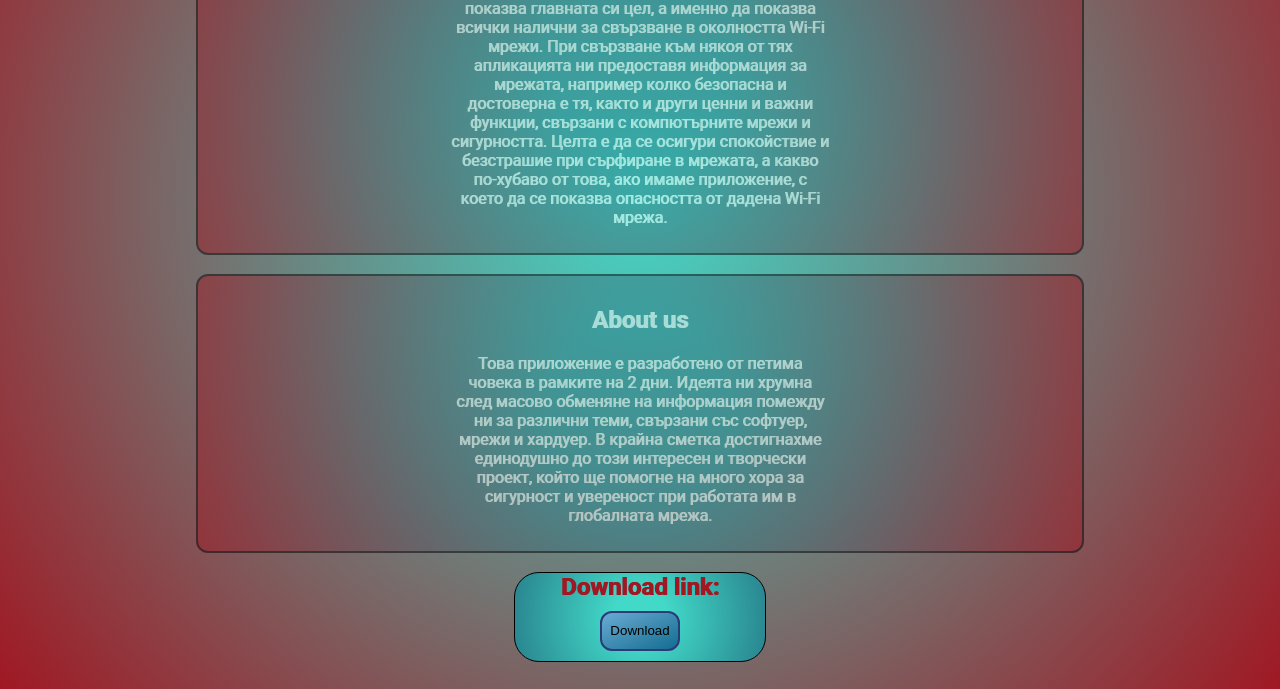
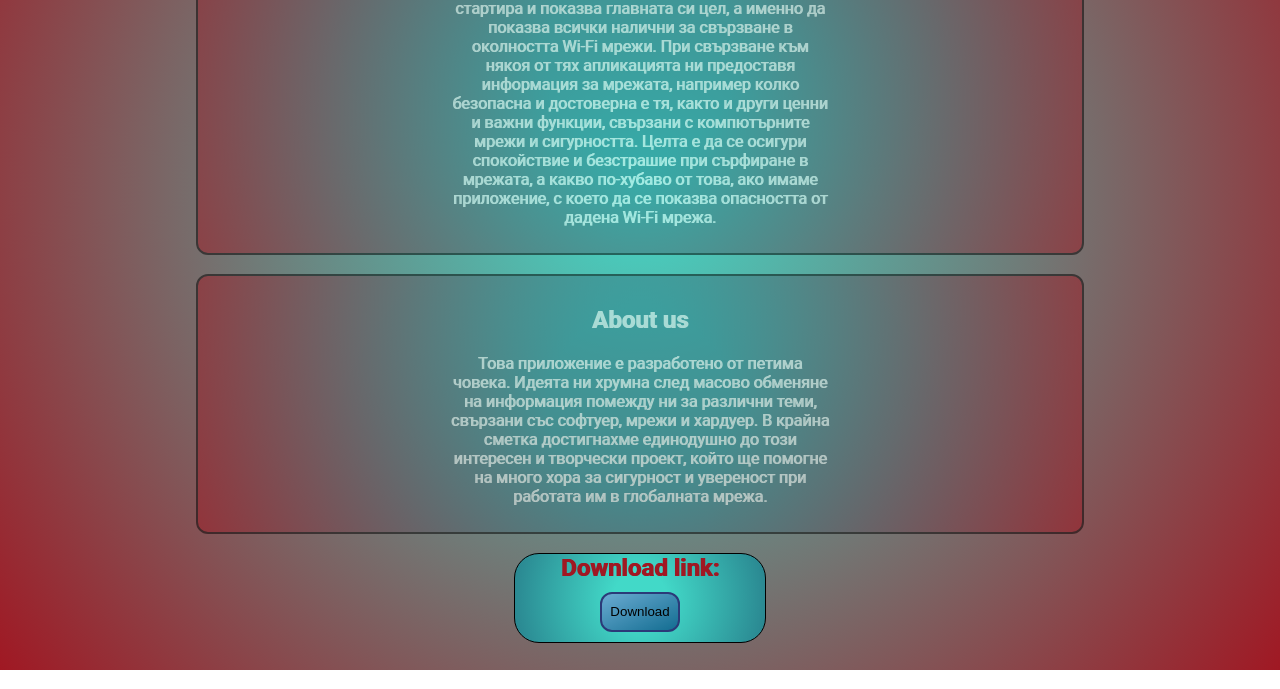
Before and after one commit to StefyVP/Hack_TUES_9_VLAN, a plain HTML site: page website_for_downloads/index.html in a window 1280 px wide. Shown: the part 297-986 px from the top of the page. Drawn offline with Linux system fonts and the light colour scheme.

Commit message:
Update index.html

```diff
--- a/website_for_downloads/index.html
+++ b/website_for_downloads/index.html
@@ -32,13 +32,13 @@
         <br>
         <div class="lin1">
             <h2 id="app">About the app</h2>
-            <p>В този сайт можете да намерите линк към проекта, направен по време на Hack TUES 9.
+            <p>В този сайт можете да намерите линк към проекта, направен по време на Hack TUES 9 и след него.
                 След изтегляне на приложението, то се стартира и показва главната си цел, а именно да показва всички налични за свързване в околността Wi-Fi мрежи. При свързване към някоя от тях апликацията ни предоставя информация за мрежата, например колко безопасна и достоверна е тя, както и други ценни и важни функции, свързани с компютърните мрежи и сигурността. Целта е да се осигури спокойствие и безстрашие при сърфиране в мрежата, а какво по-хубаво от това, ако имаме приложение, с което да се показва опасността от дадена Wi-Fi мрежа.</p>
         </div>
         <br>
         <div class="lin2">
             <h2 id="app">About us</h2>
-            <p>Това приложение е разработено от петима човека в рамките на 2 дни. Идеята ни хрумна след масово обменяне на информация помежду ни за различни теми, свързани със софтуер, мрежи и хардуер. В крайна сметка достигнахме единодушно до този интересен и творчески проект, който ще помогне на много хора за сигурност и увереност при работата им в глобалната мрежа.</p>
+            <p>Това приложение е разработено от петима човека. Идеята ни хрумна след масово обменяне на информация помежду ни за различни теми, свързани със софтуер, мрежи и хардуер. В крайна сметка достигнахме единодушно до този интересен и творчески проект, който ще помогне на много хора за сигурност и увереност при работата им в глобалната мрежа.</p>
         </div>
 
     </section>
```
